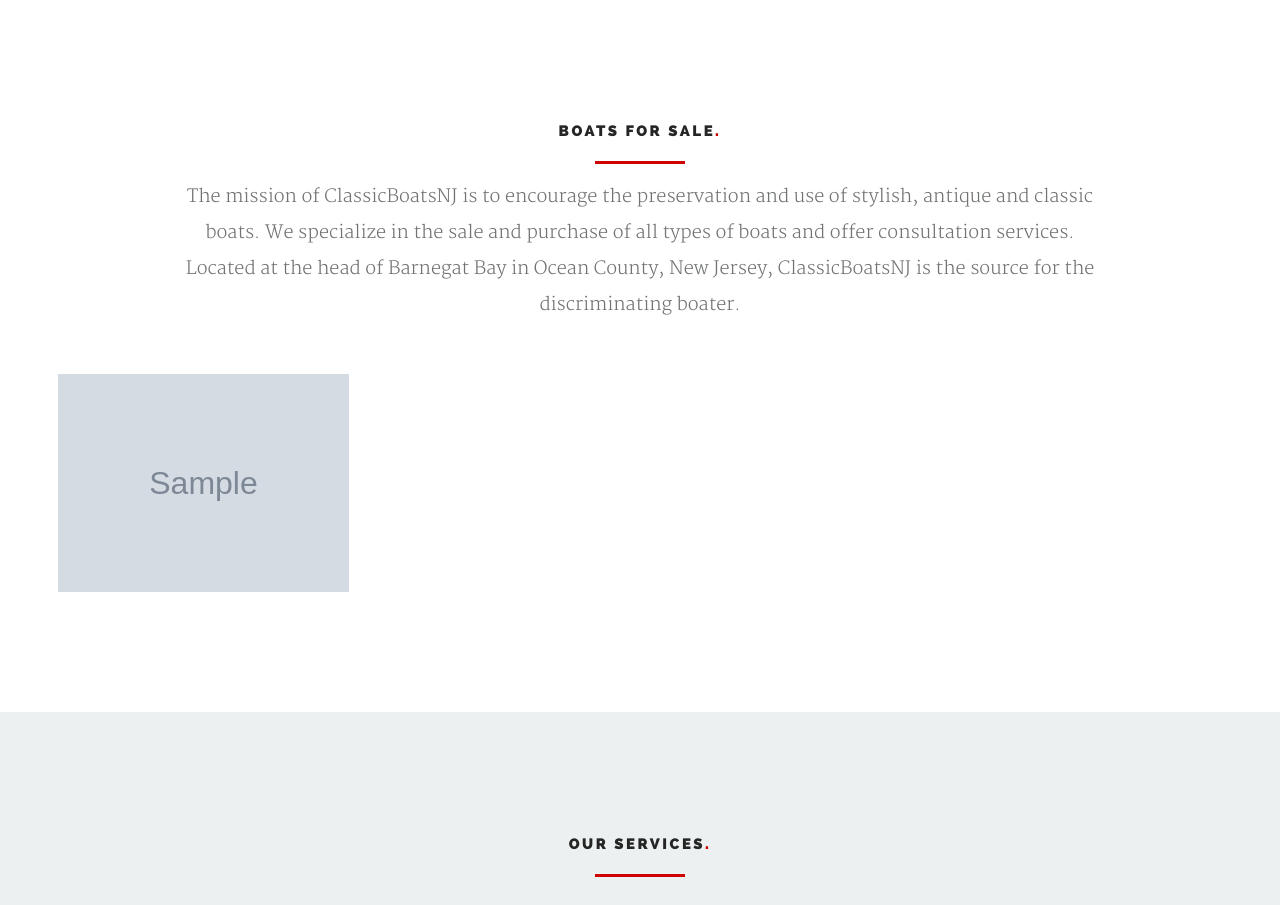
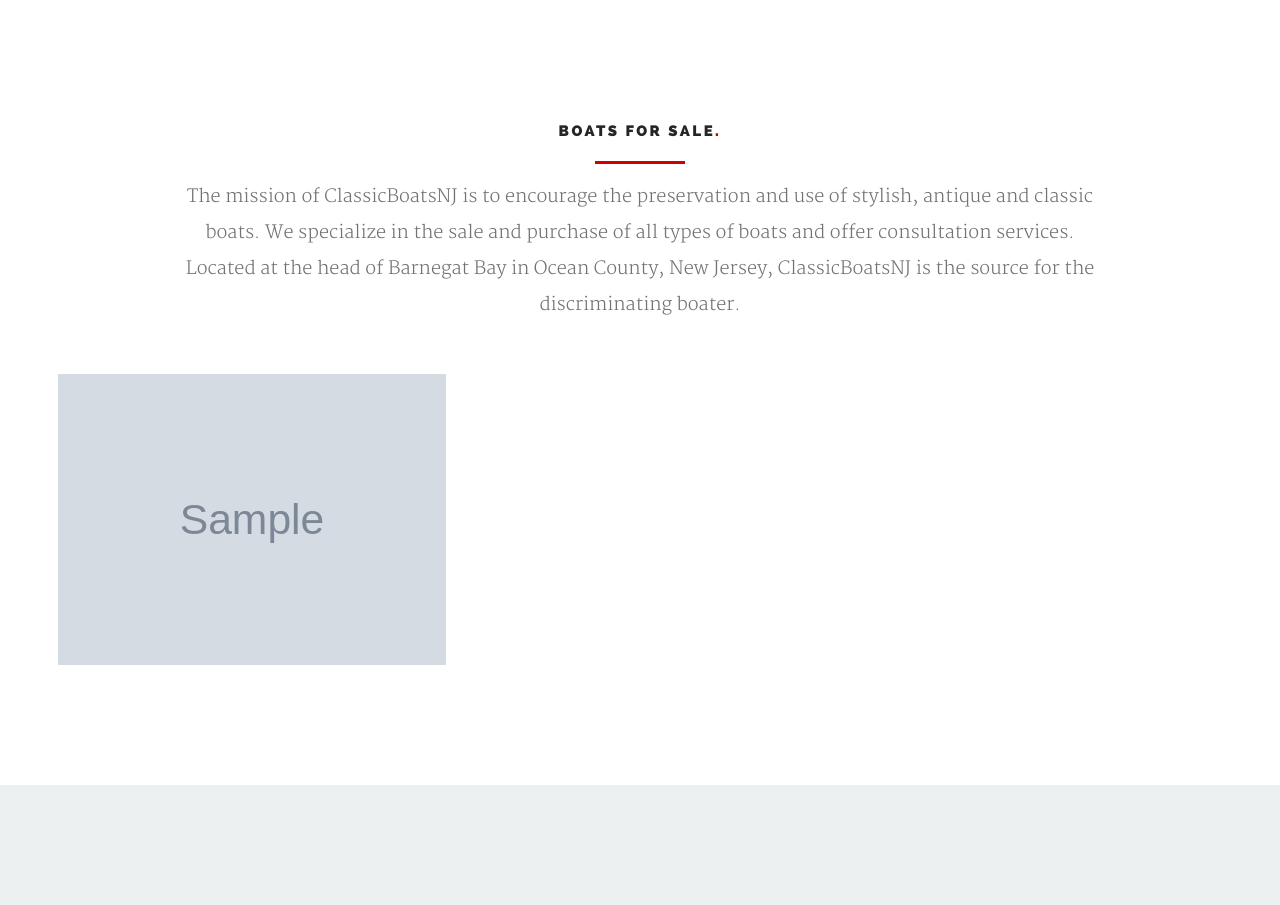
Before and after one commit to ClassicBoatsNJ/cbnj-django, a Django app: page / in a window 1280 px wide. Shown: the part 649-1554 px from the top of the page. Run offline with Django 3.2, Linux system fonts and the light colour scheme; tables that the repository leaves empty hold one stand-in row (values such as "Sample post"); grey boxes marked "Sample" are stand-in pictures; some libraries are stand-ins or nearby versions.

Commit message:
fixed boat grouping

```diff
--- a/boats/templates/boats/index.html
+++ b/boats/templates/boats/index.html
@@ -108,7 +108,7 @@
 
       	<div class="twelve columns">
 
-            <div id="boats-wrapper" class="bgrid-fourth s-bgrid-fourth mob-bgrid-half group">
+            <div id="boats-wrapper" class="bgrid-third s-bgrid-third mob-bgrid-third group">
             {% for boat in boats %}
           	   <div class="bgrid item">
                   <div class="item-wrap">
```
